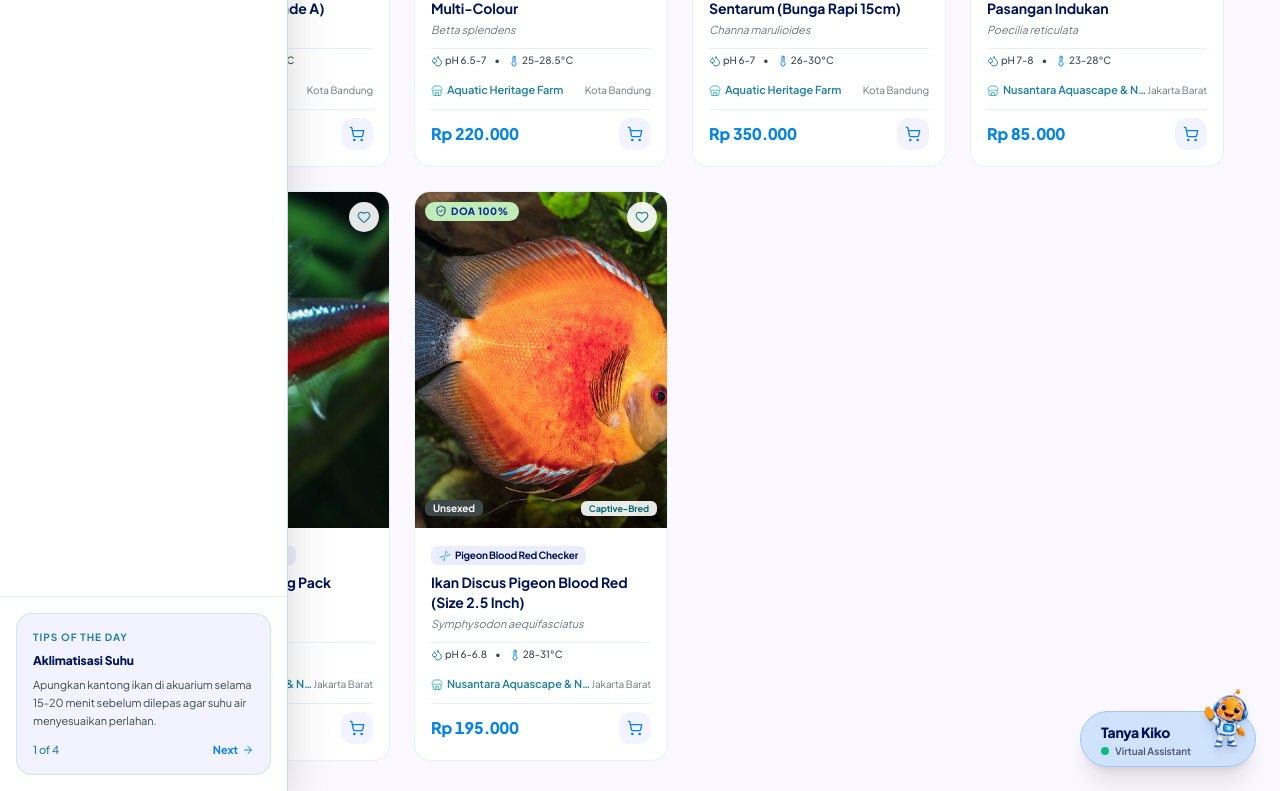
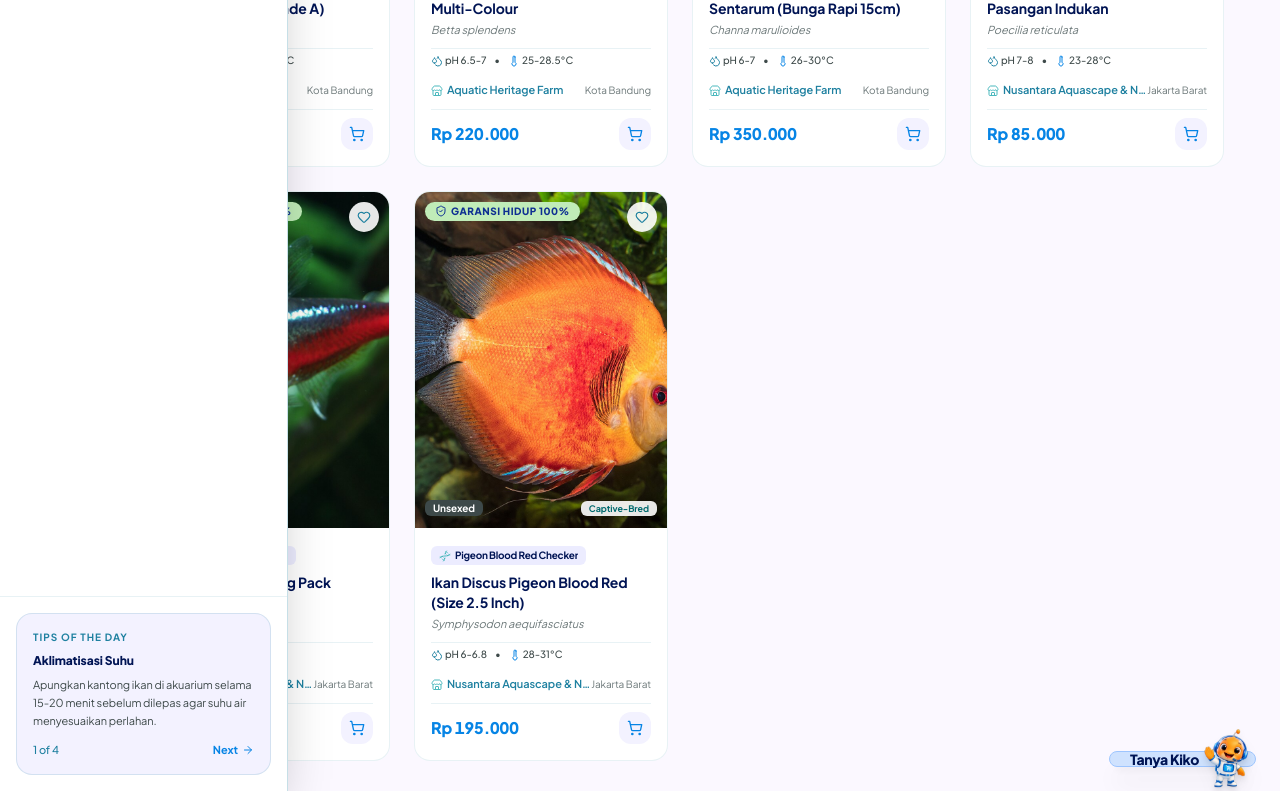
Before and after one commit to AdhaRafi/Dunia-ikan, a Laravel app: page / in a window 1280 px wide. Shown: the part 1809-2600 px from the top of the page. Run offline with Laravel 12, Linux system fonts and the light colour scheme; data comes from the database, SQL or seed files in the repository; style sheets or scripts are compiled from the project's sources; some libraries are stand-ins or nearby versions.

Commit message:
refactor(ui): remove green AI indicator dot and replace DOA acronym with Garansi Ikan Hidup

```diff
--- a/resources/js/Components/ChatbotWidget.jsx
+++ b/resources/js/Components/ChatbotWidget.jsx
@@ -171,23 +171,13 @@ export default function ChatbotWidget({ isOpen, onOpen, onClose }) {
                     <button
                         type="button"
                         onClick={onOpen}
-                        className="group relative flex h-14 items-center rounded-full bg-[#cfe2fe] dark:bg-[#131d33] pl-4 sm:pl-5 pr-14 sm:pr-16 text-[#001454] dark:text-white border border-[#9ec5fe] dark:border-cyan-500/40 shadow-xl hover:shadow-2xl transition-all duration-300 hover:scale-[1.03]"
+                        className="group relative flex h-13 items-center rounded-full bg-[#cfe2fe] dark:bg-[#131d33] pl-5 pr-14 text-[#001454] dark:text-white border border-[#9ec5fe] dark:border-cyan-500/40 shadow-xl hover:shadow-2xl transition-all duration-300 hover:scale-[1.03]"
                         title="Buka Chatbot Kiko"
-                        aria-label="Tanya Kiko Virtual Assistant"
+                        aria-label="Tanya Kiko"
                     >
-                        {/* Text and Online Badge */}
-                        <div className="flex flex-col text-left">
-                            <span className="text-xs sm:text-sm font-black tracking-tight leading-none text-[#001454] dark:text-white">
-                                Tanya Kiko
-                            </span>
-                            <span className="mt-1 flex items-center text-[10px] font-semibold text-slate-600 dark:text-cyan-300/90 leading-none">
-                                <span className="relative flex h-2 w-2 mr-1.5">
-                                    <span className="absolute inline-flex h-full w-full animate-ping rounded-full bg-emerald-400 opacity-75"></span>
-                                    <span className="relative inline-flex h-2 w-2 rounded-full bg-emerald-500"></span>
-                                </span>
-                                Virtual Assistant
-                            </span>
-                        </div>
+                        <span className="text-sm font-extrabold tracking-tight text-[#001454] dark:text-white leading-none">
+                            Tanya Kiko
+                        </span>
 
                         {/* Kiko Mascot popping out of the pill container */}
                         <div className="absolute -top-5 sm:-top-6 right-0.5 w-14 h-14 sm:w-16 sm:h-16 pointer-events-none drop-shadow-lg animate-kiko-float">
@@ -213,19 +203,15 @@ export default function ChatbotWidget({ isOpen, onOpen, onClose }) {
                                     <img
                                         src="/images/kiko/kiko-avatar.png"
                                         alt="Kiko"
-                                        className="w-10 h-10 rounded-full border-2 border-[#00C882] bg-slate-900 object-contain p-0.5 shadow-md"
+                                        className="w-10 h-10 rounded-full border border-white/20 bg-slate-900 object-contain p-0.5 shadow-md"
                                     />
-                                    <span className="absolute bottom-0 right-0 w-3 h-3 rounded-full bg-emerald-400 border-2 border-slate-900"></span>
                                 </div>
                                 <div>
-                                    <h3 className="text-sm font-black leading-tight text-white flex items-center gap-1.5">
+                                    <h3 className="text-sm font-bold leading-tight text-white">
                                         Kiko ChatBot
-                                        <span className="text-[9px] uppercase font-black px-1.5 py-0.5 rounded-full bg-[#00C882]/20 text-[#00C882] border border-[#00C882]/40 tracking-wider">
-                                            AI
-                                        </span>
                                     </h3>
                                     <p className="text-[11px] text-cyan-200/80">
-                                        Asisten Dunia Ikan · AI Aktif
+                                        Asisten Dunia Ikan
                                     </p>
                                 </div>
                             </div>
@@ -268,7 +254,7 @@ export default function ChatbotWidget({ isOpen, onOpen, onClose }) {
                                         }`}
                                     >
                                         {!isUser && (
-                                            <p className="text-[10px] font-bold text-[#00C882] uppercase tracking-wider mb-1">
+                                            <p className="text-[10px] font-bold text-sky-600 dark:text-cyan-400 uppercase tracking-wider mb-1">
                                                 Kiko
                                             </p>
                                         )}
@@ -295,14 +281,14 @@ export default function ChatbotWidget({ isOpen, onOpen, onClose }) {
                                             msg.fish_guides.length > 0 && (
                                                 <div className="mt-3 space-y-2 border-t border-slate-200 dark:border-neutral-700/60 pt-2.5">
                                                     <p className="flex items-center gap-1.5 text-[11px] font-bold text-[#001454] dark:text-cyan-300">
-                                                        <BookOpen className="h-3.5 w-3.5 text-[#00C882]" />
+                                                        <BookOpen className="h-3.5 w-3.5 text-sky-500" />
                                                         Rujukan panduan resmi
                                                     </p>
                                                     {msg.fish_guides.map((guide) => (
                                                         <Link
                                                             key={guide.id}
                                                             href={`/guides/${guide.id}`}
-                                                            className="block border-l-2 border-[#00C882] bg-slate-100 dark:bg-[#162240] px-3 py-2 text-[11px] font-medium text-slate-800 dark:text-neutral-200 hover:text-[#00C882] transition rounded-r-md"
+                                                            className="block border-l-2 border-sky-500 bg-slate-100 dark:bg-[#162240] px-3 py-2 text-[11px] font-medium text-slate-800 dark:text-neutral-200 hover:text-sky-600 dark:hover:text-cyan-400 transition rounded-r-md"
                                                         >
                                                             {guide.title}
                                                         </Link>
@@ -332,7 +318,7 @@ export default function ChatbotWidget({ isOpen, onOpen, onClose }) {
                                                                     <p className="truncate text-[11px] font-bold text-slate-800 dark:text-white">
                                                                         {prod.name}
                                                                     </p>
-                                                                    <p className="text-[11px] font-extrabold text-[#00C882] tabular-nums">
+                                                                    <p className="text-[11px] font-extrabold text-sky-600 dark:text-cyan-400 tabular-nums">
                                                                         Rp{' '}
                                                                         {new Intl.NumberFormat(
                                                                             'id-ID',
@@ -377,7 +363,7 @@ export default function ChatbotWidget({ isOpen, onOpen, onClose }) {
                                     'Ikan cupang saya ada bintik putih di sirip, bagaimana penanganannya?',
                                 )
                             }
-                            className="whitespace-nowrap rounded-full bg-slate-100 dark:bg-[#111a30] hover:bg-emerald-50 dark:hover:bg-[#162240] text-slate-700 dark:text-neutral-300 hover:text-[#00C882] px-3 py-1 text-[11px] font-medium border border-slate-200/60 dark:border-neutral-700 transition"
+                            className="whitespace-nowrap rounded-full bg-slate-100 dark:bg-[#111a30] hover:bg-sky-50 dark:hover:bg-[#162240] text-slate-700 dark:text-neutral-300 hover:text-sky-600 dark:hover:text-cyan-400 px-3 py-1 text-[11px] font-medium border border-slate-200/60 dark:border-neutral-700 transition"
                         >
                             Bintik putih
                         </button>
@@ -388,7 +374,7 @@ export default function ChatbotWidget({ isOpen, onOpen, onClose }) {
                                     'Ekor ikan saya robek dan membusuk, apa yang harus dilakukan?',
                                 )
                             }
-                            className="whitespace-nowrap rounded-full bg-slate-100 dark:bg-[#111a30] hover:bg-emerald-50 dark:hover:bg-[#162240] text-slate-700 dark:text-neutral-300 hover:text-[#00C882] px-3 py-1 text-[11px] font-medium border border-slate-200/60 dark:border-neutral-700 transition"
+                            className="whitespace-nowrap rounded-full bg-slate-100 dark:bg-[#111a30] hover:bg-sky-50 dark:hover:bg-[#162240] text-slate-700 dark:text-neutral-300 hover:text-sky-600 dark:hover:text-cyan-400 px-3 py-1 text-[11px] font-medium border border-slate-200/60 dark:border-neutral-700 transition"
                         >
                             Busuk sirip
                         </button>
@@ -399,7 +385,7 @@ export default function ChatbotWidget({ isOpen, onOpen, onClose }) {
                                     'Rekomendasi ikan air tawar yang mudah dipelihara untuk pemula.',
                                 )
                             }
-                            className="whitespace-nowrap rounded-full bg-slate-100 dark:bg-[#111a30] hover:bg-emerald-50 dark:hover:bg-[#162240] text-slate-700 dark:text-neutral-300 hover:text-[#00C882] px-3 py-1 text-[11px] font-medium border border-slate-200/60 dark:border-neutral-700 transition"
+                            className="whitespace-nowrap rounded-full bg-slate-100 dark:bg-[#111a30] hover:bg-sky-50 dark:hover:bg-[#162240] text-slate-700 dark:text-neutral-300 hover:text-sky-600 dark:hover:text-cyan-400 px-3 py-1 text-[11px] font-medium border border-slate-200/60 dark:border-neutral-700 transition"
                         >
                             Ikan pemula
                         </button>
@@ -407,12 +393,12 @@ export default function ChatbotWidget({ isOpen, onOpen, onClose }) {
                             type="button"
                             onClick={() =>
                                 handleSendMessage(
-                                    'Bagaimana syarat dan cara klaim garansi ikan hidup 100% sampai tujuan (D.O.A)?',
+                                    'Bagaimana syarat dan cara klaim garansi ikan hidup 100% sampai tujuan?',
                                 )
                             }
-                            className="whitespace-nowrap rounded-full bg-slate-100 dark:bg-[#111a30] hover:bg-emerald-50 dark:hover:bg-[#162240] text-slate-700 dark:text-neutral-300 hover:text-[#00C882] px-3 py-1 text-[11px] font-medium border border-slate-200/60 dark:border-neutral-700 transition"
+                            className="whitespace-nowrap rounded-full bg-slate-100 dark:bg-[#111a30] hover:bg-sky-50 dark:hover:bg-[#162240] text-slate-700 dark:text-neutral-300 hover:text-sky-600 dark:hover:text-cyan-400 px-3 py-1 text-[11px] font-medium border border-slate-200/60 dark:border-neutral-700 transition"
                         >
-                            Garansi D.O.A
+                            Garansi Ikan Hidup
                         </button>
                     </div>
 
@@ -459,7 +445,7 @@ export default function ChatbotWidget({ isOpen, onOpen, onClose }) {
                             <button
                                 type="button"
                                 onClick={() => fileInputRef.current?.click()}
-                                className="p-2 text-slate-400 hover:text-[#00C882] rounded-lg hover:bg-slate-100 dark:hover:bg-neutral-800 transition"
+                                className="p-2 text-slate-400 hover:text-[#0684E5] rounded-lg hover:bg-slate-100 dark:hover:bg-neutral-800 transition"
                                 title="Unggah foto ikan"
                             >
                                 <ImageIcon className="h-5 w-5" />
@@ -470,13 +456,13 @@ export default function ChatbotWidget({ isOpen, onOpen, onClose }) {
                                 placeholder="Tanya Kiko..."
                                 value={inputText}
                                 onChange={(e) => setInputText(e.target.value)}
-                                className="h-10 min-w-0 flex-1 rounded-xl border border-slate-200 dark:border-neutral-700 bg-slate-50 dark:bg-[#111a30] px-3 text-xs text-slate-800 dark:text-white placeholder:text-slate-400 dark:placeholder:text-neutral-500 focus:outline-none focus:border-[#00C882] focus:bg-white dark:focus:bg-[#162240] transition"
+                                className="h-10 min-w-0 flex-1 rounded-xl border border-slate-200 dark:border-neutral-700 bg-slate-50 dark:bg-[#111a30] px-3 text-xs text-slate-800 dark:text-white placeholder:text-slate-400 dark:placeholder:text-neutral-500 focus:outline-none focus:border-[#0684E5] focus:bg-white dark:focus:bg-[#162240] transition"
                             />
 
                             <button
                                 type="submit"
                                 disabled={loading || (!inputText.trim() && !selectedImage)}
-                                className="h-10 w-10 flex items-center justify-center rounded-xl bg-[#00C882] text-slate-950 font-bold hover:bg-emerald-400 transition disabled:cursor-not-allowed disabled:opacity-40 shrink-0"
+                                className="h-10 w-10 flex items-center justify-center rounded-xl bg-[#0684E5] text-white font-bold hover:bg-[#0060aa] transition disabled:cursor-not-allowed disabled:opacity-40 shrink-0"
                                 aria-label="Kirim pesan"
                             >
                                 <Send className="h-4 w-4" />
--- a/resources/js/Components/Footer.jsx
+++ b/resources/js/Components/Footer.jsx
@@ -145,7 +145,7 @@ export default function Footer() {
                                 </li>
                                 <li>
                                     <Link href="/guides" className="hover:text-black dark:hover:text-white transition">
-                                        Garansi D.O.A
+                                        Garansi Ikan Hidup
                                     </Link>
                                 </li>
                                 <li>
--- a/resources/js/Components/ProductCard.jsx
+++ b/resources/js/Components/ProductCard.jsx
@@ -93,7 +93,7 @@ export default function ProductCard({ product }) {
                 {product.store?.doa_policy && (
                     <div className="absolute top-2.5 left-2.5 bg-[#C0ECB8] text-[#0D2E92] text-[10px] font-extrabold tracking-wider px-2.5 py-0.5 rounded-full flex items-center gap-1 shadow-xs uppercase z-10">
                         <ShieldCheck className="w-3 h-3 text-[#0D2E92]" />
-                        <span>DOA 100%</span>
+                        <span>Garansi Hidup 100%</span>
                     </div>
                 )}
 
--- a/resources/js/Pages/Cart/Index.jsx
+++ b/resources/js/Pages/Cart/Index.jsx
@@ -77,7 +77,7 @@ export default function Index({ groupedCart, totalItems, grandTotal }) {
 
                                         {group.store.doa_policy && (
                                             <span className="text-[11px] font-semibold text-emerald-700 bg-emerald-50 px-2.5 py-0.5 rounded-full border border-emerald-200 flex items-center gap-1">
-                                                <ShieldCheck className="w-3.5 h-3.5" /> Garansi DOA Aktif
+                                                <ShieldCheck className="w-3.5 h-3.5" /> Garansi Ikan Hidup 100%
                                             </span>
                                         )}
                                     </div>
```
